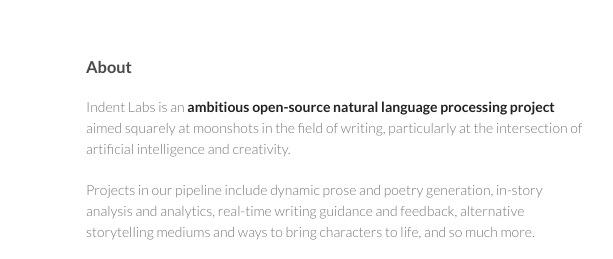
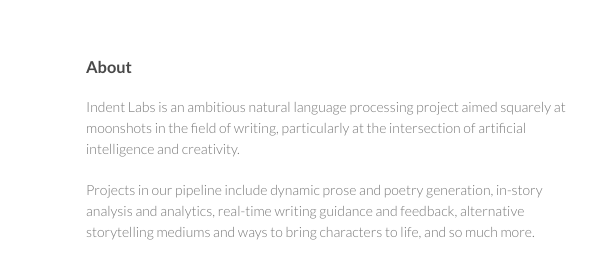
Before and after one commit to indentlabs/indentlabs.github.io, a plain HTML site: page index.html in a window 1280 px wide. Shown: the top 259 px of the page, 484-1097 px from the left. Drawn offline with Linux system fonts and the light colour scheme.

Commit message:
Update index.html

```diff
--- a/index.html
+++ b/index.html
@@ -26,7 +26,7 @@
           About
         </h3>
         <p>
-          Indent Labs is an <strong>ambitious open-source natural language processing project</strong>
+          Indent Labs is an ambitious natural language processing project
           aimed squarely at moonshots in the field of writing, particularly at the intersection of
           artificial intelligence and creativity.
         </p>
```
